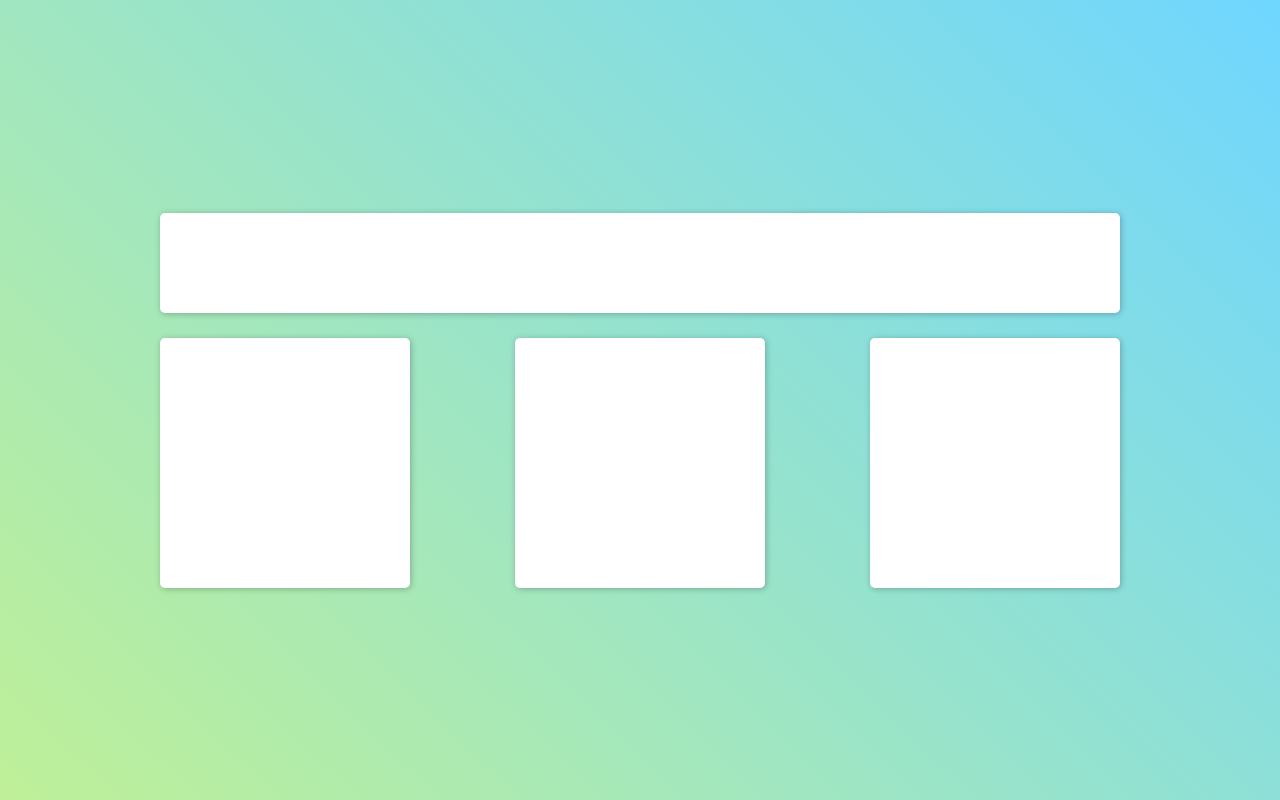
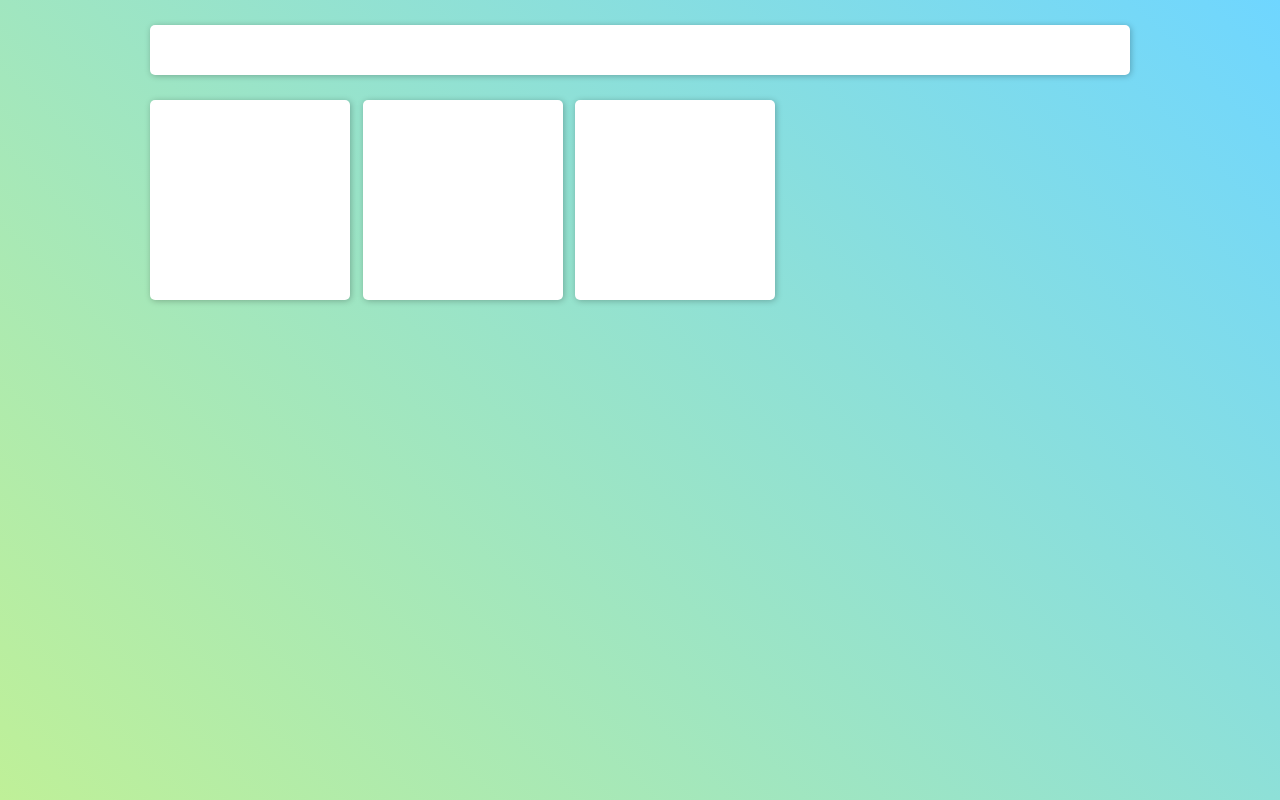
Before and after one commit to rreede/The-Odin-Project-Full-Stack-JavaScript, a plain HTML site: page 01_Html/index.html in a window 1280 px wide. Drawn offline with Linux system fonts and the light colour scheme.

Commit message:
Feature: Add containers
Flex Containers for dividing content

```diff
--- a/01_Html/index.html
+++ b/01_Html/index.html
@@ -19,9 +19,20 @@
                 </nav>
             </header>
 
-            <div class="item"></div>
-            <div class="item"></div>
-            <div class="item"></div>
+            <div class="main-container">
+
+                <div class="left-container">
+                    <div class="item"></div>
+                      <div class="item"></div>
+                     <div class="item"></div>
+                </div>
+
+
+            </div>
+
+
+
+
         </div>
 
     </div>
--- a/01_Html/styles/style.css
+++ b/01_Html/styles/style.css
@@ -10,19 +10,34 @@ html,body {
 .intro-view {
     height:100%;
     background-image:linear-gradient(45deg,#BFF098,#6FD6FF);
-    display:flex;
-    justify-content: center;
-    align-items: center;
 }
 
 .intro-wrapper {
-    width:960px;
+    width:980px;
+    margin: 0 auto;
     display:flex;
     justify-content: space-between;
     flex-wrap: wrap;
 }
 
 .item {
+    width:200px;
+    height:200px;
+    background:white;
+    border-radius:5px;
+    box-shadow:1px 1px 6px rgba(0, 0, 0, 0.25);
+}
+
+header {
+    height:50px;
+    width:100%;
+    background:white;
+    border-radius:5px;
+    margin:25px 0px;
+    box-shadow:1px 1px 6px rgba(0, 0, 0, 0.25);
+}
+
+aside {
     width:250px;
     height:250px;
     background:white;
@@ -30,11 +45,13 @@ html,body {
     box-shadow:1px 1px 6px rgba(0, 0, 0, 0.25);
 }
 
-header {
-    height:100px;
-    width:100%;
-    background:white;
-    border-radius:5px;
-    margin-bottom:25px;
-    box-shadow:1px 1px 6px rgba(0, 0, 0, 0.25);
+
+.main-container {
+    display:flex;
+    flex-direction:row;
 }
+
+.left-container {
+    display:flex;
+    gap:12.5px;
+}
```
